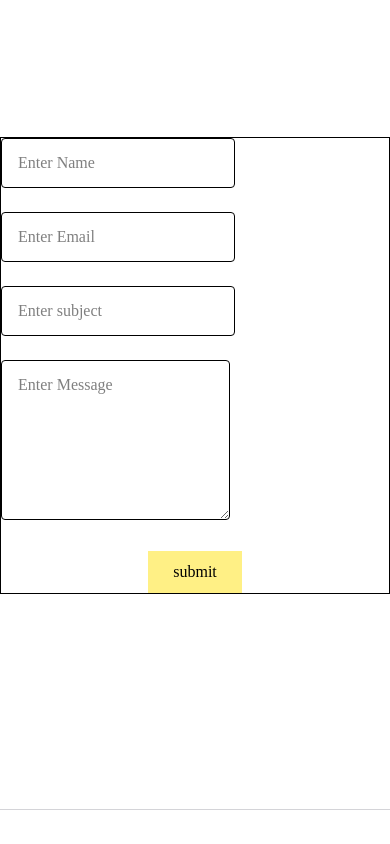
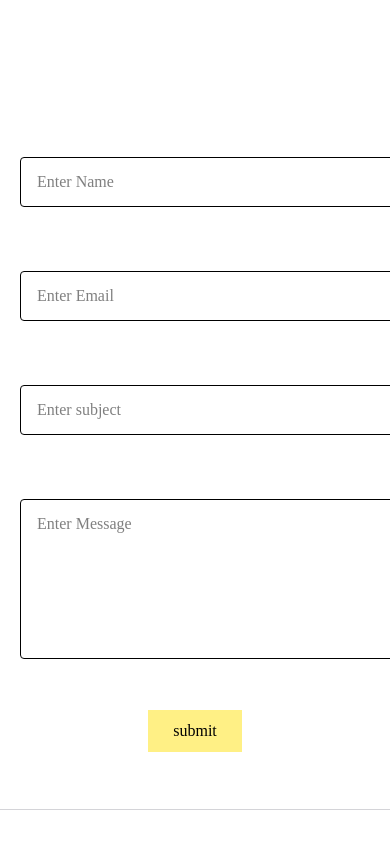
Before and after one commit to Anuragsomwanshi/Aks-portfolio, a React (Vite) app: page / in a window 390 px wide. Shown: the part 9000-9844 px from the top of the page. Built offline with nearby package versions, Linux system fonts and the light colour scheme.

Commit message:
contact responsive

```diff
--- a/src/Components/Contact.jsx
+++ b/src/Components/Contact.jsx
@@ -32,12 +32,12 @@ const Contact = () => {
     <div id="Contact" className="min-h-screen">
       <h1 className=" place-self-center text-2xl">Get In Touch</h1>
 
-      <div className="max-w-3xl mx-auto  mt-35 border sm:flex justify-center">
+      <div className="max-w-3xl mx-auto  mt-35 ">
         <form onSubmit={onSubmit} className="space-y-6">
           <div className="grid grid-cols-1  md:grid-cols-2 gap-6">
             <div>
               <input
-                className=" px-4 py-3 sm:w-100 md:w-full   rounded border border-gray-140 outline-none  "
+                className="  m-5 px-4 py-3 w-full   rounded border border-gray-140 outline-none  "
                 placeholder="Enter Name"
                 type="text"
                 name="name"
@@ -46,7 +46,7 @@ const Contact = () => {
 
             <div >
               <input
-                className=" px-4 py-3 sm:w-100 md:w-full rounded border border-gray-140 outline-none "
+                className=" m-5 px-4 py-3  w-full rounded border border-gray-140 outline-none "
                 placeholder="Enter Email"
                 type="text"
                 name="email"
@@ -56,7 +56,7 @@ const Contact = () => {
 
           <div>
             <input
-              className="px-4 py-3 sm:w-100 md:w-full border border-gray-140 rounded ountline-none "
+              className=" m-5 px-4 py-3  w-full border border-gray-140 rounded ountline-none "
               placeholder="Enter subject"
               type="text"
               name="subject"
@@ -65,7 +65,7 @@ const Contact = () => {
 
           <div>
             <textarea
-              className="px-4 py-3 sm:w-100 md:w-full h-40 border border-gray-140 rounded ountline-none"
+              className=" m-5 px-4 py-3 w-full h-40 border border-gray-140 rounded ountline-none"
               placeholder="Enter Message"
               type="textarea"
               name="message"
--- a/src/Components/Footer.jsx
+++ b/src/Components/Footer.jsx
@@ -17,11 +17,11 @@ const Footer = () => {
                 <div>
                     <a href="#Home" className='cursor pointer'>
 
-                    <button className='border border-2xl  w-2 h-2 p-2  rounded-full'>^</button>
+                    <button className='border border-2xl  w-2 h-2 p-2  rounded-full'></button>
                     </a>
                     </div>
 
-                <div className='flex  justify-evenly  w-xl '>
+                <div className='flex  justify-evenly  w-xl'>
 
 
                      <a href="https://www.instagram.com/kartik_s_0_01/?hl=en" target="_blank" rel="noopener noreferrer">
--- a/src/Components/Navbar.jsx
+++ b/src/Components/Navbar.jsx
@@ -31,7 +31,10 @@ const Navbar = () => {
                 {navMenu.map((item,index)=>(
                     <a className='text-sm  md:text-2xl md:border-b-2 border-transparent hover:border-black transition duration-400' key={index} onClick={closeMenu}  href={`#${item}`}>{item}</a>
 
+
                 ))}
+
+
 
 
 
--- a/src/Components/Workcard.jsx
+++ b/src/Components/Workcard.jsx
@@ -9,6 +9,8 @@ const workcard = ({ item }) => {
       <div className="flex flex-row justify-evenly mt-3  text-blue-800" >
         <p>{item.name}</p>
         <p>{item.price}</p>
+
+
       </div>
     </div>
   );
```
